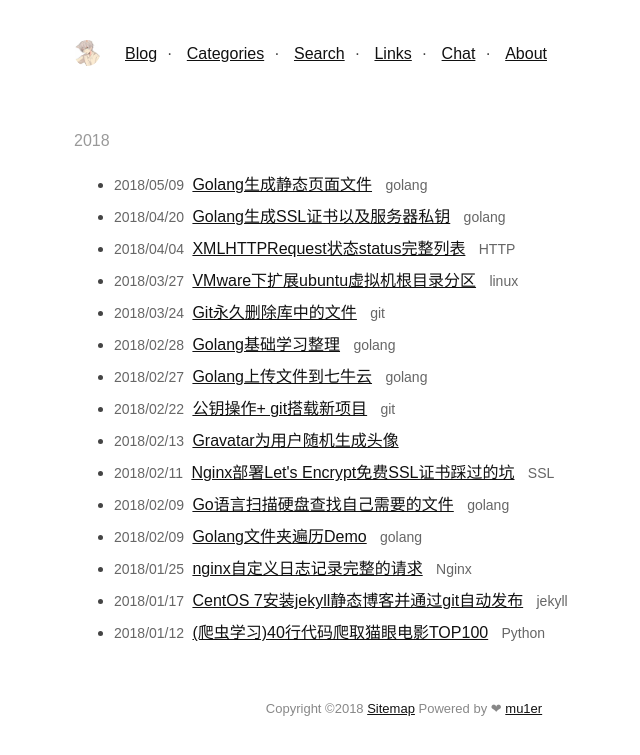
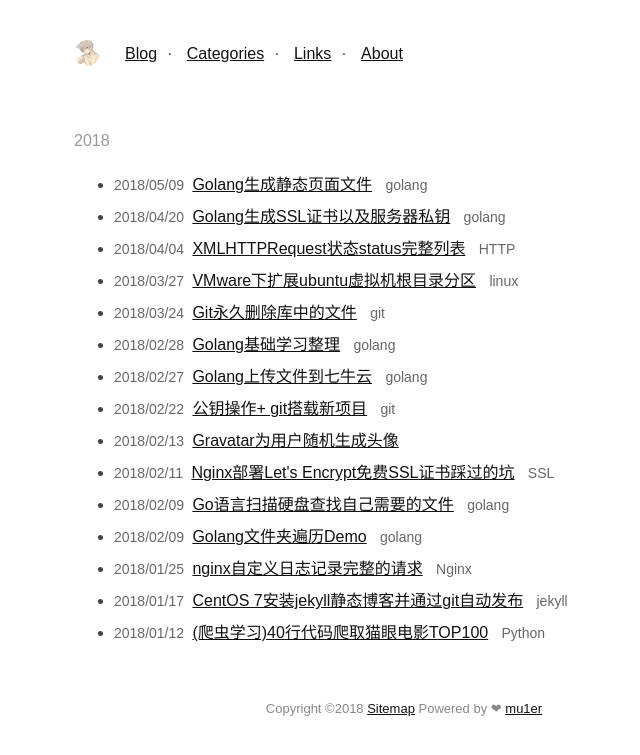
Before and after one commit to mu1er/mu1er.github.io, a Jekyll site: the page built from index.html, in a window 1280 px wide. Shown: the top 755 px of the page, without its empty margins (236-876 px from the left). Built offline with Jekyll 4.4.1, drawn with Linux system fonts in a browser that asks for light colours.

Commit message:
Update header.html

```diff
--- a/_includes/header.html
+++ b/_includes/header.html
@@ -5,9 +5,9 @@
         <ul>
             <li><a href="{{site.context}}/" class="nav-a">Blog</a><span>·</span></li>
             <li><a href="{{site.context}}/pages/categories.html" class="nav-a">Categories</a><span>·</span></li>
-            <li><a href="{{site.context}}/pages/search.html" class="nav-a">Search</a><span>·</span></li>
+<!--             <li><a href="{{site.context}}/pages/search.html" class="nav-a">Search</a><span>·</span></li> -->
             <li><a href="{{site.context}}/pages/links.html" class="nav-a">Links</a><span>·</span></li>
-            <li><a href="{{site.context}}/pages/chat.html" class="nav-a">Chat</a><span>·</span></li>
+<!--             <li><a href="{{site.context}}/pages/chat.html" class="nav-a">Chat</a><span>·</span></li> -->
             <li><a href="{{site.context}}/pages/about.html" class="nav-a">About</a></li>
         </ul>
     </nav>
```
